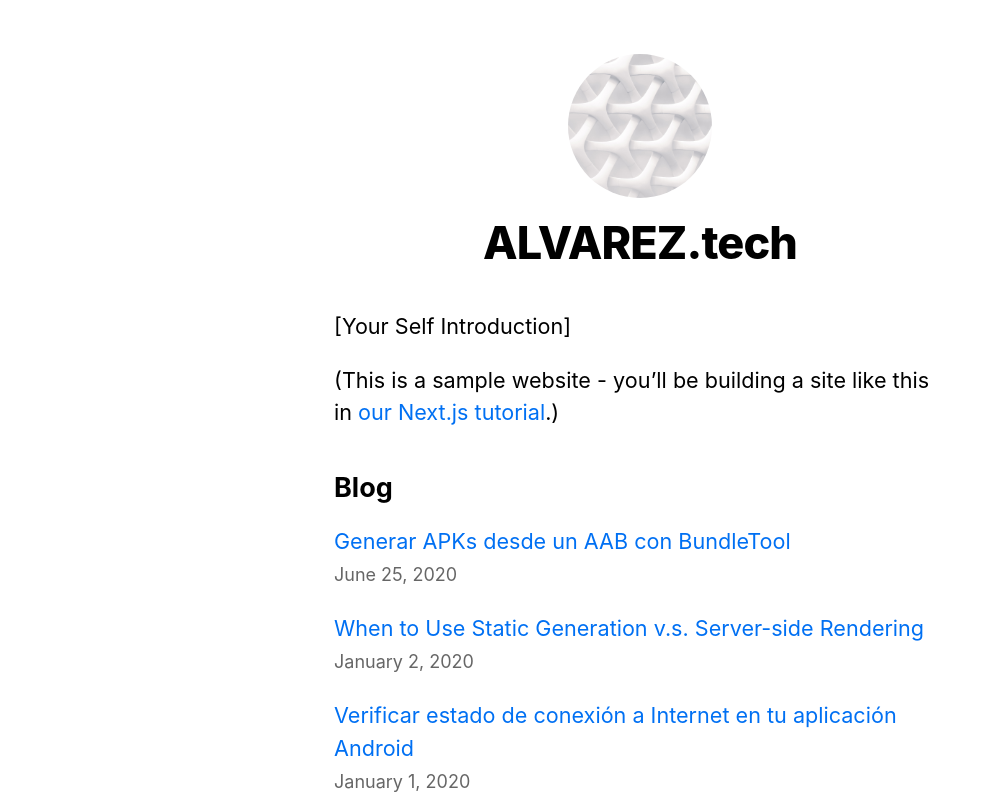
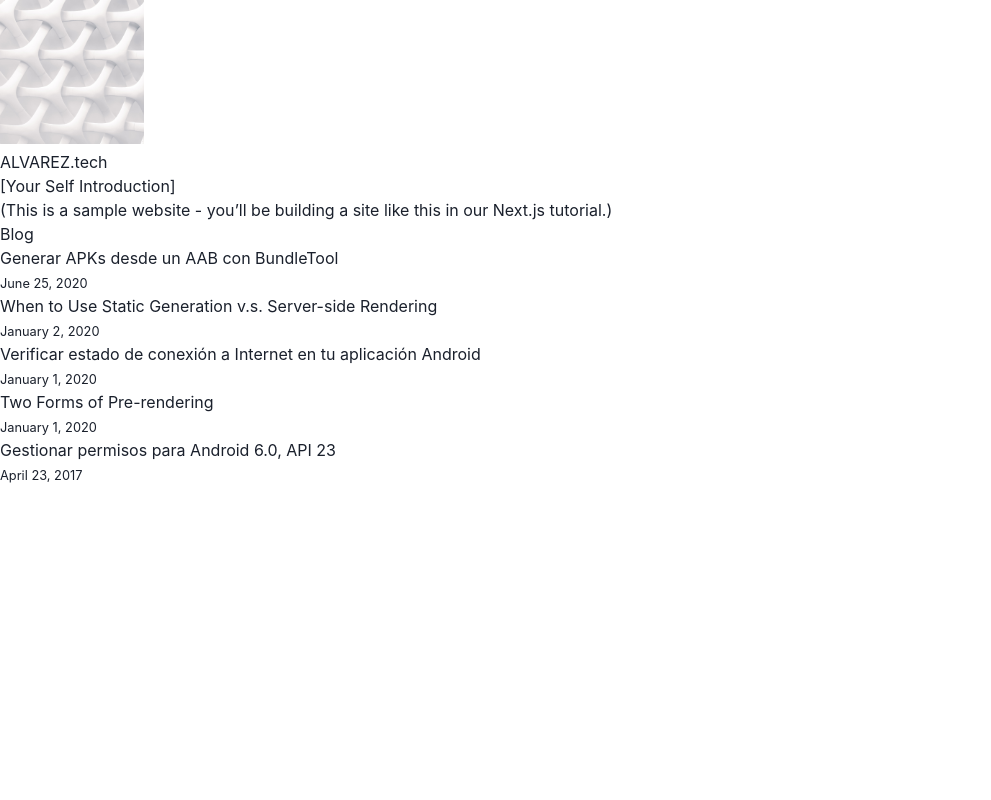
Before and after one commit to alvareztech/website, a Next.js app: page / in a window 1280 px wide. Shown: the top 800 px of the page, without its empty margins (0-991 px from the left). Built offline with nearby package versions, Linux system fonts and the light colour scheme.

Commit message:
Chacka UI added

```diff
--- a/components/layout.js
+++ b/components/layout.js
@@ -1,7 +1,5 @@
 import Head from 'next/head'
 import Image from 'next/image'
-import styles from './layout.module.css'
-import utilStyles from '../styles/utils.module.css'
 import Link from 'next/link'
 
 const name = 'ALVAREZ.tech'
@@ -9,7 +7,7 @@
 
 export default function Layout({ children, home }) {
   return (
-    <div className={styles.container}>
+    <div>
       <Head>
         <link rel="icon" href="/favicon.ico" />
         <meta
@@ -25,18 +23,17 @@
         <meta name="og:title" content={siteTitle} />
         <meta name="twitter:card" content="summary_large_image" />
       </Head>
-      <header className={styles.header}>
+      <header>
         {home ? (
           <>
             <Image
               priority
               src="/images/profile.jpg"
-              className={utilStyles.borderCircle}
               height={144}
               width={144}
               alt={name}
             />
-            <h1 className={utilStyles.heading2Xl}>{name}</h1>
+            <h1>{name}</h1>
           </>
         ) : (
           <>
@@ -45,16 +42,15 @@
                 <Image
                   priority
                   src="/images/profile.jpg"
-                  className={utilStyles.borderCircle}
                   height={108}
                   width={108}
                   alt={name}
                 />
               </a>
             </Link>
-            <h2 className={utilStyles.headingLg}>
+            <h2>
               <Link href="/">
-                <a className={utilStyles.colorInherit}>{name}</a>
+                <a>{name}</a>
               </Link>
             </h2>
           </>
@@ -62,7 +58,7 @@
       </header>
       <main>{children}</main>
       {!home && (
-        <div className={styles.backToHome}>
+        <div>
           <Link href="/">
             <a>← Back to home</a>
           </Link>
--- a/components/layout.module.css
+++ /dev/null
@@ -1,15 +0,0 @@
-.container {
-  max-width: 36rem;
-  padding: 0 1rem;
-  margin: 3rem auto 6rem;
-}
-
-.header {
-  display: flex;
-  flex-direction: column;
-  align-items: center;
-}
-
-.backToHome {
-  margin: 3rem 0 0;
-}
--- a/package.json
+++ b/package.json
@@ -6,7 +6,11 @@
     "start": "next start"
   },
   "dependencies": {
+    "@chakra-ui/react": "^1.7.2",
+    "@emotion/react": "^11.6.0",
+    "@emotion/styled": "^11.6.0",
     "date-fns": "^2.11.1",
+    "framer-motion": "^4.1.17",
     "gray-matter": "^4.0.2",
     "next": "latest",
     "react": "17.0.2",
--- a/pages/[id].js
+++ b/pages/[id].js
@@ -2,7 +2,6 @@
 import { getAllPostIds, getPostData } from '../lib/posts'
 import Head from 'next/head'
 import Date from '../components/date'
-import utilStyles from '../styles/utils.module.css'
 
 export default function Post({ postData }) {
   return (
@@ -11,8 +10,8 @@
         <title>{postData.title}</title>
       </Head>
       <article>
-        <h1 className={utilStyles.headingXl}>{postData.title}</h1>
-        <div className={utilStyles.lightText}>
+        <h1>{postData.title}</h1>
+        <div>
           <Date dateString={postData.date} />
         </div>
         <div dangerouslySetInnerHTML={{ __html: postData.contentHtml }} />
--- a/pages/_app.js
+++ b/pages/_app.js
@@ -1,5 +1,10 @@
-import '../styles/global.css'
+// import '../styles/global.css'
+import { ChakraProvider } from "@chakra-ui/react"
 
 export default function App({ Component, pageProps }) {
-  return <Component {...pageProps} />
+  return (
+    <ChakraProvider>
+      <Component {...pageProps} />
+    </ChakraProvider>
+  )
 }
--- a/pages/index.js
+++ b/pages/index.js
@@ -1,6 +1,5 @@
 import Head from 'next/head'
 import Layout, { siteTitle } from '../components/layout'
-import utilStyles from '../styles/utils.module.css'
 import { getSortedPostsData } from '../lib/posts'
 import Link from 'next/link'
 import Date from '../components/date'
@@ -11,23 +10,23 @@
       <Head>
         <title>{siteTitle}</title>
       </Head>
-      <section className={utilStyles.headingMd}>
+      <section>
         <p>[Your Self Introduction]</p>
         <p>
           (This is a sample website - you’ll be building a site like this in{' '}
           <a href="https://nextjs.org/learn">our Next.js tutorial</a>.)
         </p>
       </section>
-      <section className={`${utilStyles.headingMd} ${utilStyles.padding1px}`}>
-        <h2 className={utilStyles.headingLg}>Blog</h2>
-        <ul className={utilStyles.list}>
+      <section>
+        <h2>Blog</h2>
+        <ul>
           {allPostsData.map(({ id, date, title }) => (
-            <li className={utilStyles.listItem} key={id}>
+            <li key={id}>
               <Link href={`/${id}`}>
                 <a>{title}</a>
               </Link>
               <br />
-              <small className={utilStyles.lightText}>
+              <small>
                 <Date dateString={date} />
               </small>
             </li>
--- a/styles/global.css
+++ /dev/null
@@ -1,27 +0,0 @@
-html,
-body {
-  padding: 0;
-  margin: 0;
-  font-family: -apple-system, BlinkMacSystemFont, Segoe UI, Roboto, Oxygen,
-    Ubuntu, Cantarell, Fira Sans, Droid Sans, Helvetica Neue, sans-serif;
-  line-height: 1.6;
-  font-size: 18px;
-}
-
-* {
-  box-sizing: border-box;
-}
-
-a {
-  color: #0070f3;
-  text-decoration: none;
-}
-
-a:hover {
-  text-decoration: underline;
-}
-
-img {
-  max-width: 100%;
-  display: block;
-}
--- a/styles/utils.module.css
+++ /dev/null
@@ -1,52 +0,0 @@
-.heading2Xl {
-  font-size: 2.5rem;
-  line-height: 1.2;
-  font-weight: 800;
-  letter-spacing: -0.05rem;
-  margin: 1rem 0;
-}
-
-.headingXl {
-  font-size: 2rem;
-  line-height: 1.3;
-  font-weight: 800;
-  letter-spacing: -0.05rem;
-  margin: 1rem 0;
-}
-
-.headingLg {
-  font-size: 1.5rem;
-  line-height: 1.4;
-  margin: 1rem 0;
-}
-
-.headingMd {
-  font-size: 1.2rem;
-  line-height: 1.5;
-}
-
-.borderCircle {
-  border-radius: 9999px;
-}
-
-.colorInherit {
-  color: inherit;
-}
-
-.padding1px {
-  padding-top: 1px;
-}
-
-.list {
-  list-style: none;
-  padding: 0;
-  margin: 0;
-}
-
-.listItem {
-  margin: 0 0 1.25rem;
-}
-
-.lightText {
-  color: #666;
-}
```
Also changed, not shown: 1 other file (tests, documents, lock files or other folders).
